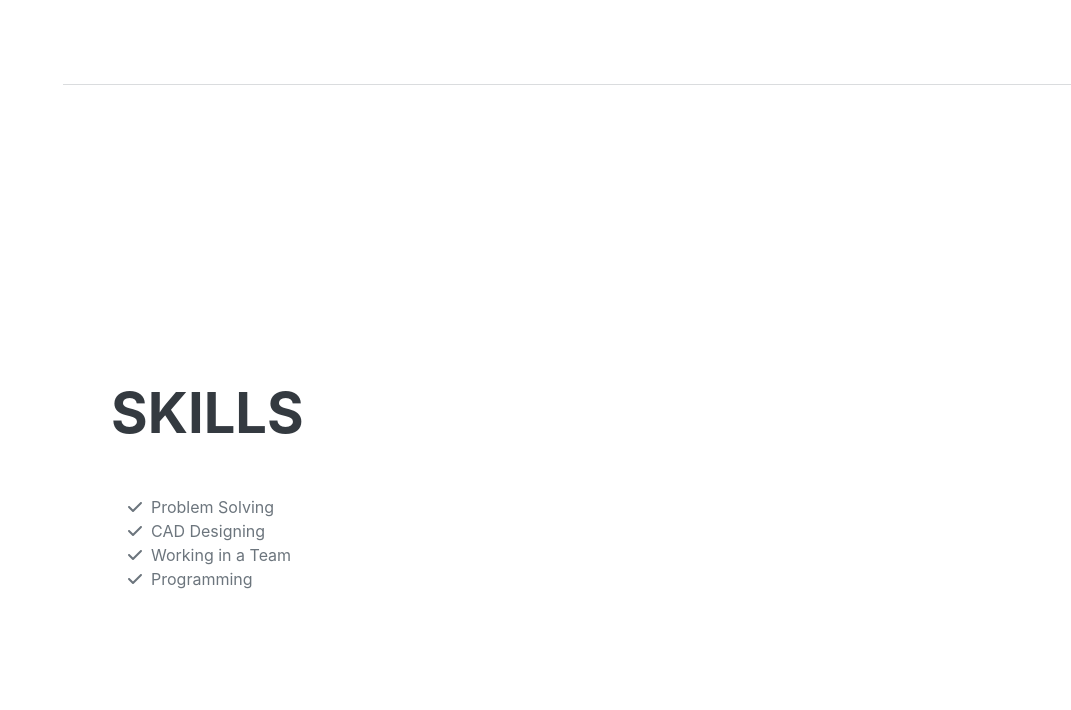
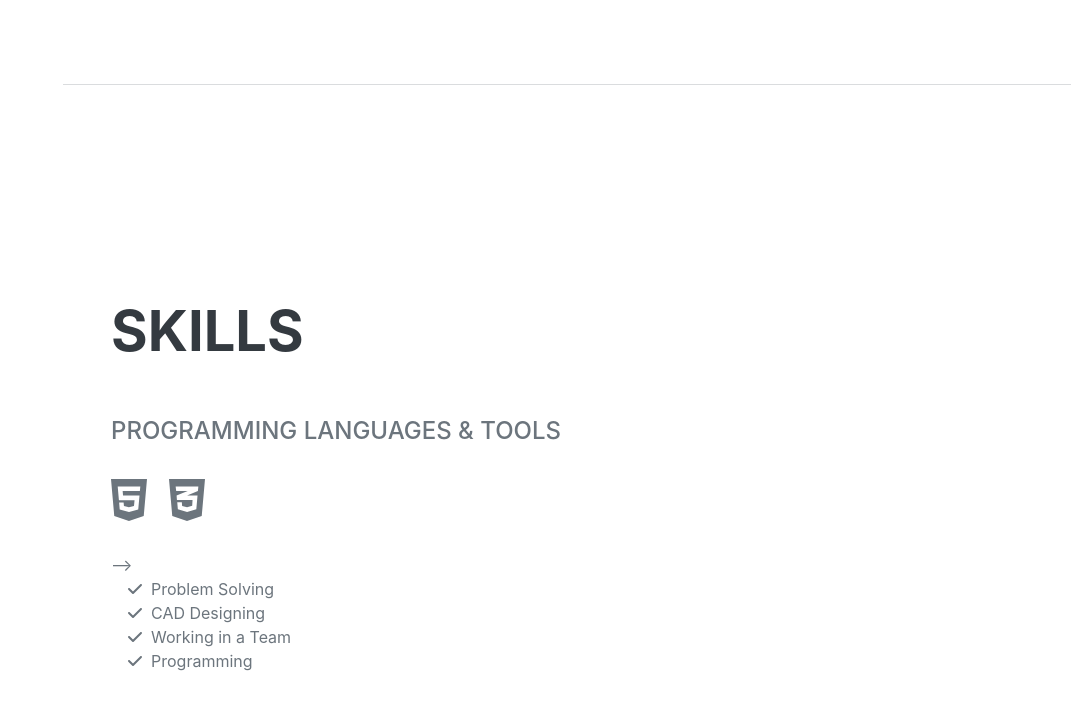
Before and after one commit to Dr-Hac/Dr-Hac.github.io, a plain HTML site: page index.html in a window 1280 px wide. Shown: the part 2805-3515 px from the top of the page, without its empty margins (209-1280 px from the left). Drawn offline with nearby package versions, Linux system fonts and the light colour scheme; a web font is replaced by a local one.

Commit message:
Update index.html

```diff
--- a/index.html
+++ b/index.html
@@ -142,20 +142,12 @@ Particapated in Lockheed Martins’s Cyber Quest to solve real world cyber secur
             <section class="resume-section" id="skills">
                 <div class="resume-section-content">
                     <h2 class="mb-5">Skills</h2>
-                    <!--<div class="subheading mb-3">Programming Languages & Tools</div>
+                   <div class="subheading mb-3">Programming Languages & Tools</div>
                     <ul class="list-inline dev-icons">
                         <li class="list-inline-item"><i class="fab fa-html5"></i></li>
                         <li class="list-inline-item"><i class="fab fa-css3-alt"></i></li>
-                        <li class="list-inline-item"><i class="fab fa-js-square"></i></li>
-                        <li class="list-inline-item"><i class="fab fa-angular"></i></li>
-                        <li class="list-inline-item"><i class="fab fa-react"></i></li>
-                        <li class="list-inline-item"><i class="fab fa-node-js"></i></li>
-                        <li class="list-inline-item"><i class="fab fa-sass"></i></li>
-                        <li class="list-inline-item"><i class="fab fa-less"></i></li>
-                        <li class="list-inline-item"><i class="fab fa-wordpress"></i></li>
-                        <li class="list-inline-item"><i class="fab fa-gulp"></i></li>
-                        <li class="list-inline-item"><i class="fab fa-grunt"></i></li>
-                        <li class="list-inline-item"><i class="fab fa-npm"></i></li>
+                        <li class="list-inline-item"><i class="fab python"></i></li>
+                        <li class="list-inline-item"><i class="fab aws"></i></li>
                     </ul>-->
                     <ul class="fa-ul mb-0">
                         <li>
```
